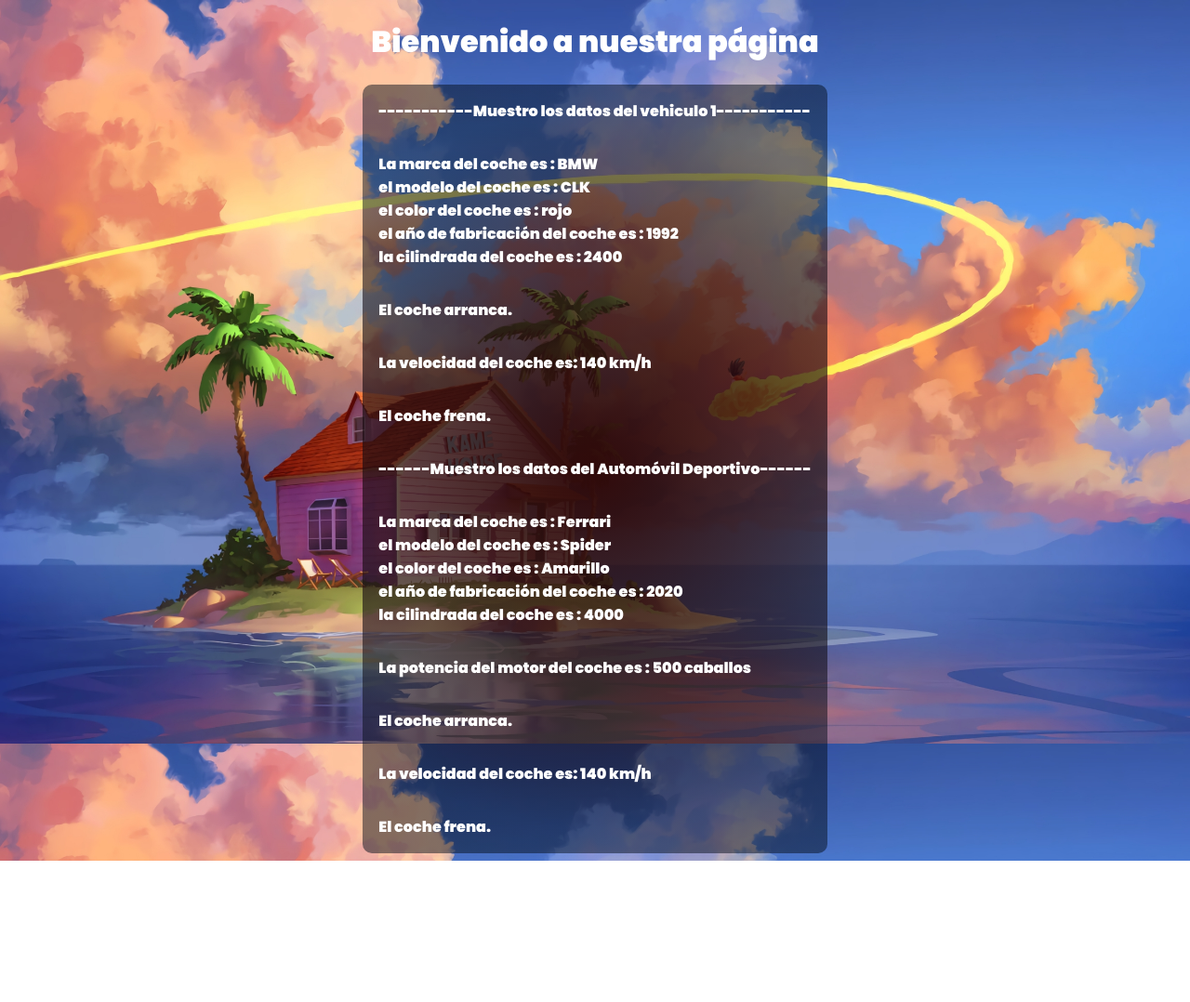
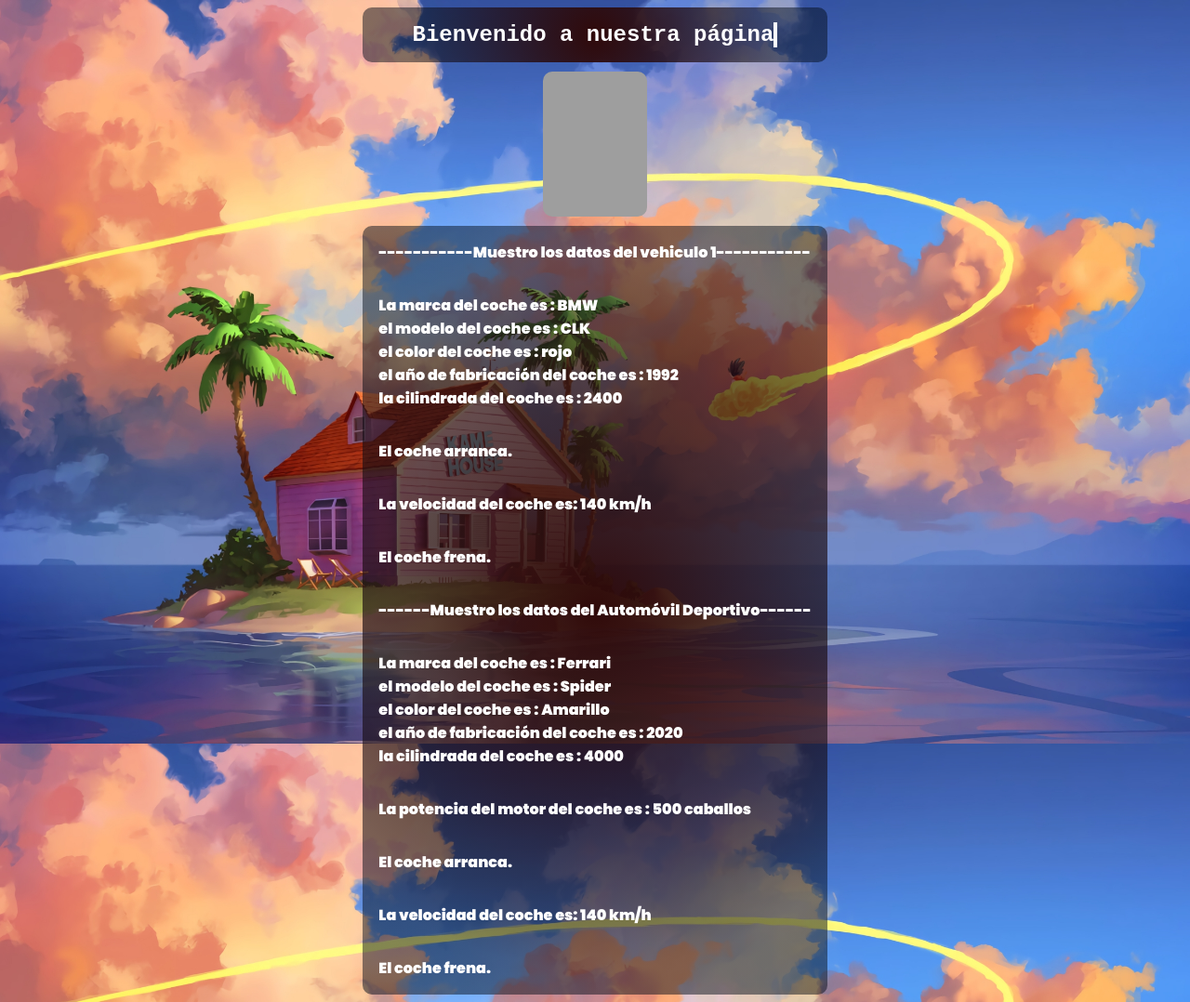
Before and after one commit to Torremolinos/EXAMEN-TEMA4-POO, a plain HTML site: page index.html in a window 1280 px wide. Shown: the whole page at 93% size. Before the commit the page ends 926 px from the top, so only its background shows below. Drawn offline with Linux system fonts and the light colour scheme; grey boxes are pictures that could not be loaded.

Commit message:
Realizo los dos keyframes y acabo los estilos

```diff
--- a/index.html
+++ b/index.html
@@ -1,5 +1,6 @@
 <!DOCTYPE html>
 <html lang="es">
+
 <head>
     <meta charset="UTF-8">
     <meta name="viewport" content="width=device-width, initial-scale=1.0">
@@ -7,10 +8,15 @@
     <link rel="stylesheet" href="styles/index.css">
     <link rel="shortcut icon" href="favicon.ico" type="image/x-icon">
 </head>
+
 <body>
-
+    <div class="cabe">
         <h1>Bienvenido a nuestra página</h1>
-
+    </div>
+    <div class="ani">
+        <div id="bern"></div>
+    </div>
     <script type="module" src="scripts/main.js"></script>
 </body>
+
 </html>
--- a/scripts/main.js
+++ b/scripts/main.js
@@ -30,7 +30,7 @@ localStorage.setItem("vehiculo", JSON.stringify(vehiculoObject));
 //Recupero el JSON y lo transformo otra vez a objeto.
 JSON.parse(localStorage.getItem("vehiculo", vehiculoObject))
 //Imprimo el objeto.
-console.log(vehiculoObject)
+console.log("vehiculo",vehiculoObject); //le pongo vehiculo para indetificarlo bien en el console.
 
 //Instancio el objeto deportivo1, de la clase AutomovilesDeportivo
 const deportivo1 = new AutomovilDeportivo("Ferrari", "Spider", "Amarillo", 2020, 4000, 500);
--- a/styles/index.css
+++ b/styles/index.css
@@ -15,13 +15,34 @@ p {
     color: white;
     font-size:medium;
 }
-
+.cabe{
+    align-items: center;
+    text-align: center;
+    align-content: center;
+    margin-bottom: 10px;
+}
 h1 {
     font-family: "Poppins";
-    color: white;
+    color: rgb(254, 254, 255);
+    align-items: center;
     text-align: center;
+    align-content: center;
+    font-size: 1.5rem;
+    display:flex;
+    font-family: monospace;
+    white-space: nowrap;
+    width: 27ch;
+    animation: writting 4s steps(45) 0.5s forwards, blink 500ms infinite alternate 4s;
+    overflow: hidden;
+    border-right: 4px solid;
 }
-
+.ani{
+    display: flex;
+    justify-content: center;
+    margin-bottom: 10px;
+    background-color: rgba(240, 248, 255, 0);
+    background: #00000000;
+}
 div {
     font-family: "Poppins";
     display: flex;
@@ -38,3 +59,36 @@ div {
     border-radius: 10px;
     box-shadow: 0px, 0px, 0px, 20px rgb(0, 0, 0, 0.5);
 }
+#bern {
+    margin: 0 auto;
+    /* Tamaño de la viñeta individual */
+    width: 112px;
+    height: 156px;
+    /* Cómo hay establecido un tamaño, centramos */
+    /* Cargamos el sprite (repeat-x se puede omitir, por defecto) */
+    background: url("https://cdn.rawgit.com/ManzDev/cursos-assets/gh-pages/css3/bernard-sprite.png")
+      repeat-x;
+    /* Aplicamos animación "walk" (0.8seg, 6 frames, repetimos) */
+    animation: walk 0.8s steps(6) infinite;
+    /* Posicionamos el personaje sobre el camino de madera */
+    position:unset;
+    bottom: 34px;
+  }
+  @keyframes walk {
+      /* Partimos de la primera viñeta del sprite sheet */
+      from { background-position: 0 }
+      /* Tamaño total de ancho del sprite.
+         Es negativo para que no "camine" hacia atrás */
+      to { background-position: -672px }
+    }
+    @keyframes writting {
+        from {
+            width: 0;
+        }
+        }
+
+        @keyframes blink {
+        50% {
+            border-color: transparent;
+        }
+    }
```
